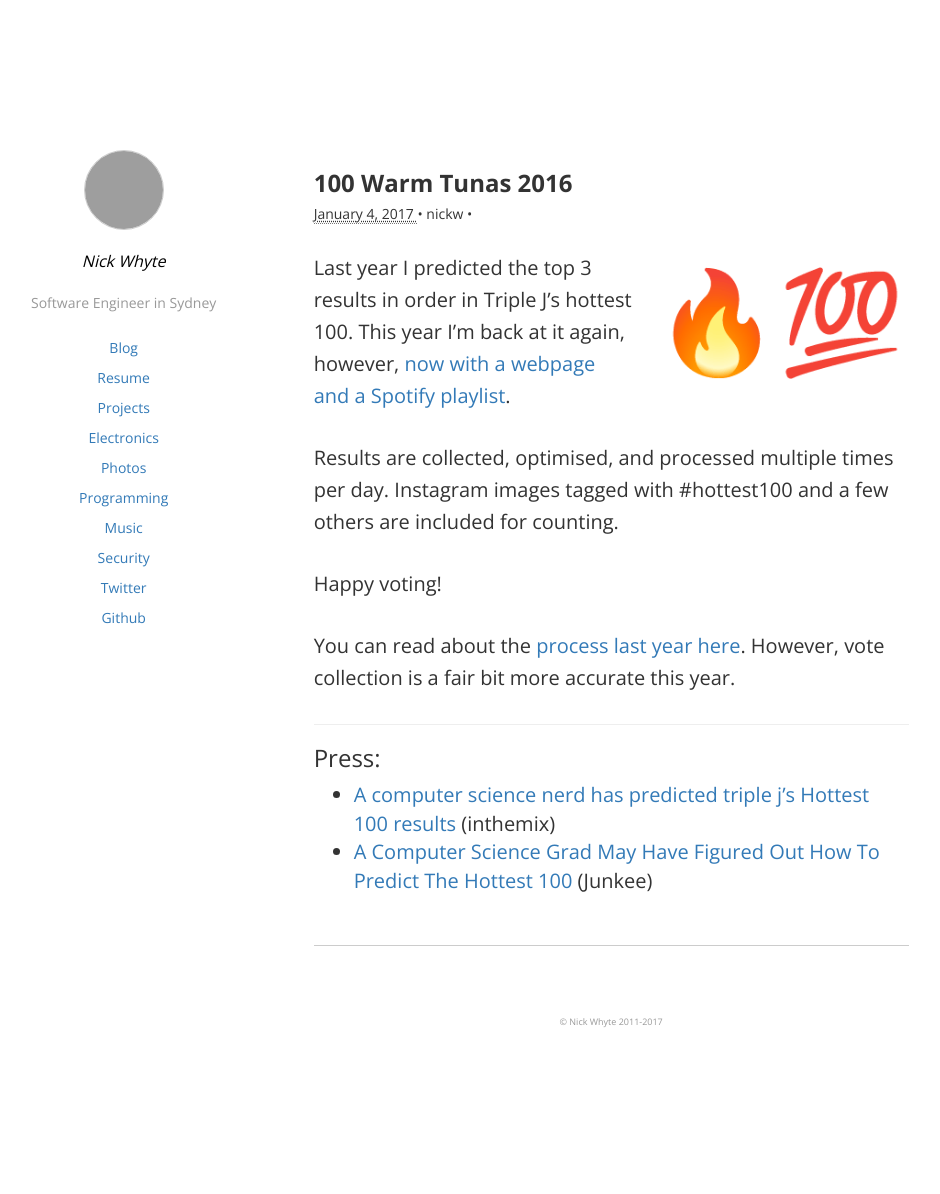
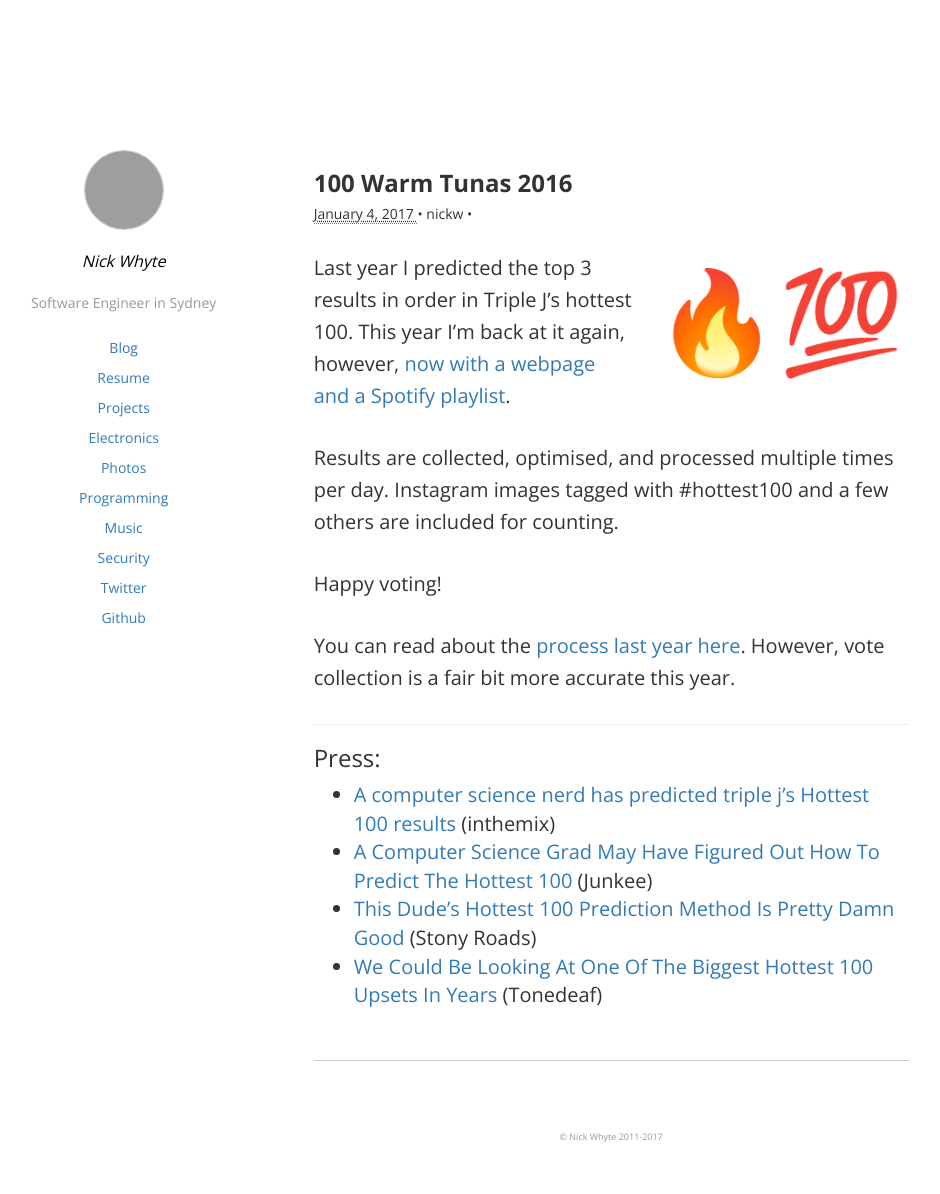
Before and after one commit to nickw444/nickw444.github.io, a Jekyll site: the page built from _posts/2017-01-04-100-warm-tunas-2016.md, in a window 1280 px wide. Shown: the whole page, without its empty margins (143-1083 px from the left). Built offline with Jekyll 4.4.1, drawn with Linux system fonts in a browser that asks for light colours; comment, search, counter and statistics services are not loaded; before the commit the page ends 1079 px from its top, so only the background shows below that; grey boxes are pictures that could not be loaded.

Commit message:
More Press Links

```diff
--- a/_posts/2017-01-04-100-warm-tunas-2016.md
+++ b/_posts/2017-01-04-100-warm-tunas-2016.md
@@ -26,3 +26,5 @@ You can read about the <a href="https://nickwhyte.com/post/2016/predicting-tripl
 
 - [A computer science nerd has predicted triple j’s Hottest 100 results](http://inthemix.junkee.com/computer-science-nerd-predicted-triple-js-hottest-100-results/149015) (inthemix)
 - [A Computer Science Grad May Have Figured Out How To Predict The Hottest 100](http://junkee.com/computer-science-grad-may-figured-predict-hottest-100/92990) (Junkee)
+- [This Dude's Hottest 100 Prediction Method Is Pretty Damn Good](http://stoneyroads.com/2017/01/this-dudes-hottest-100-prediction-method-is-pretty-damn-good) (Stony Roads)
+- [We Could Be Looking At One Of The Biggest Hottest 100 Upsets In Years](http://www.tonedeaf.com.au/495885/biggest-hottest-100-upsets.htm) (Tonedeaf)
```
